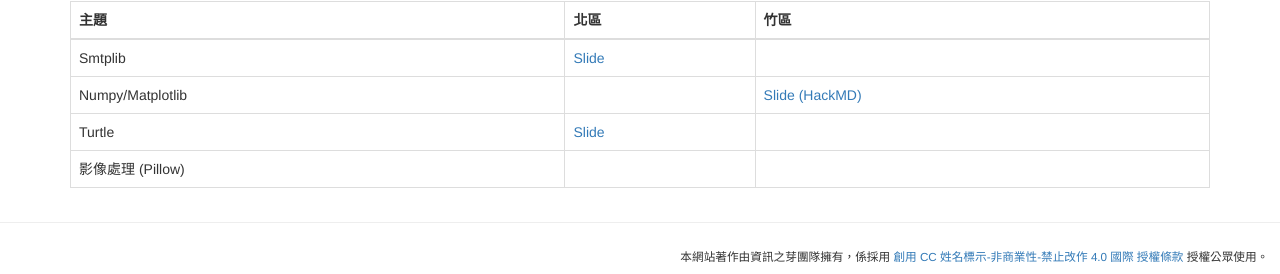
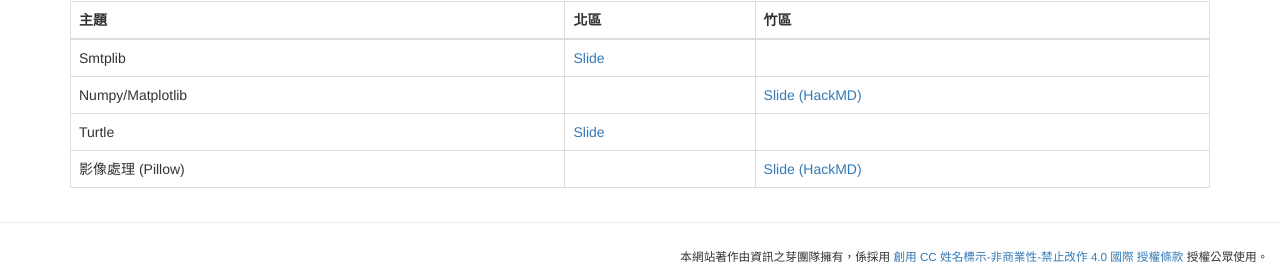
Before and after one commit to tw-csie-sprout/py2023, a Jekyll site: the page built from slides.md, in a window 1280 px wide and 900 px high, scrolled down 1657 px. Shown: the part 623-897 px from the top of the window. Built offline with Jekyll 4.4.1, drawn with Linux system fonts in a browser that asks for light colours.

Commit message:
Update slides.md

```diff
--- a/slides.md
+++ b/slides.md
@@ -109,4 +109,4 @@ title: "課程講義"
 | Smtplib | [Slide](https://drive.google.com/file/d/1-T-RhrjK3zTI9Nlt6Nbf4rTl9wHRMK2p/view?usp=sharing)| |
 | Numpy/Matplotlib | | [Slide (HackMD)](https://hackmd.io/@Ren-Hao-Deng/python-np-plt) |
 | Turtle | [Slide](https://drive.google.com/file/d/1901oSWmYLZxTpcc-JINbLVkpJOzeGaXz/view?usp=sharing) | |
-| 影像處理 (Pillow) | | |
+| 影像處理 (Pillow) | | [Slide (HackMD)](https://hackmd.io/@Fireball0424/SJ9H1KgUh) |
```
